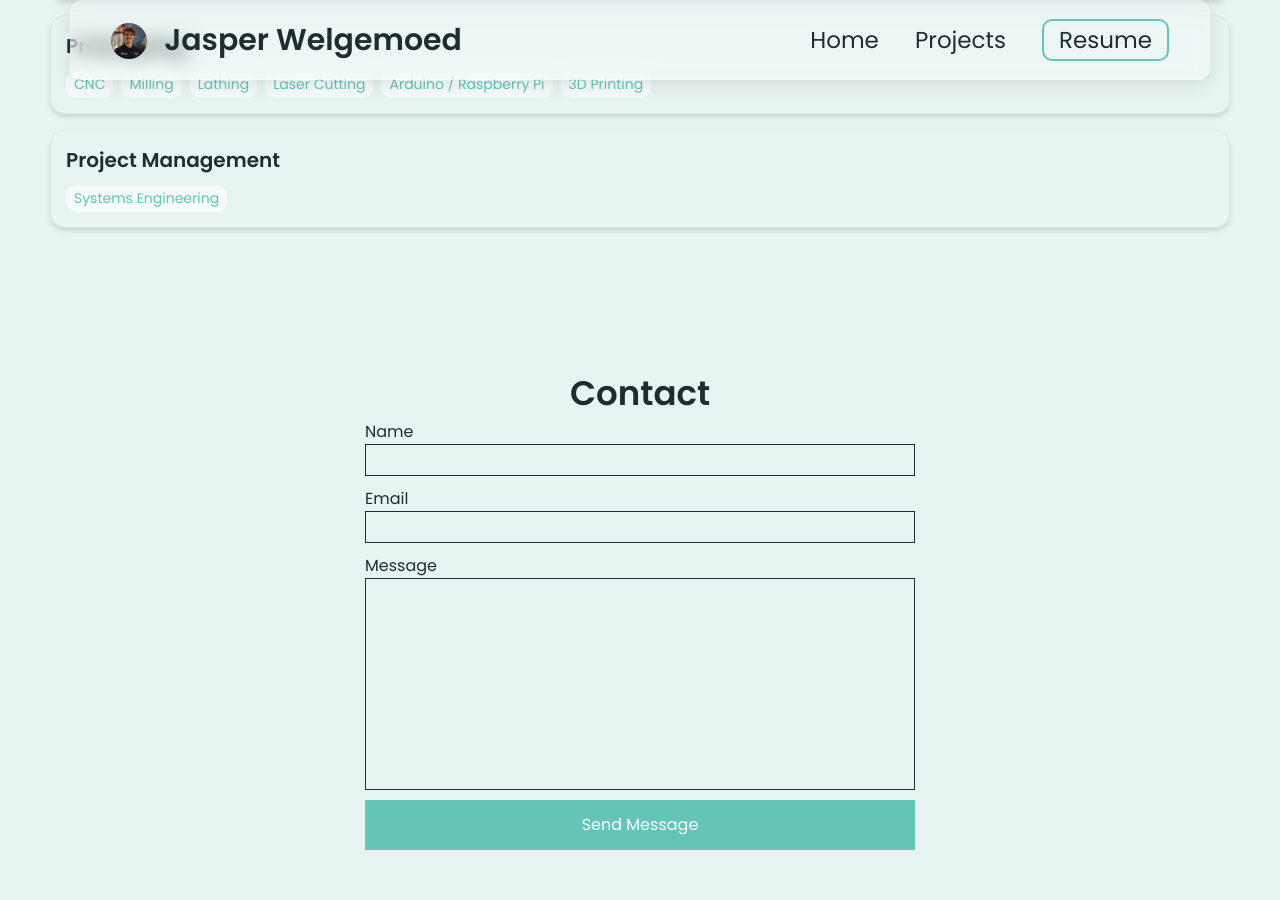
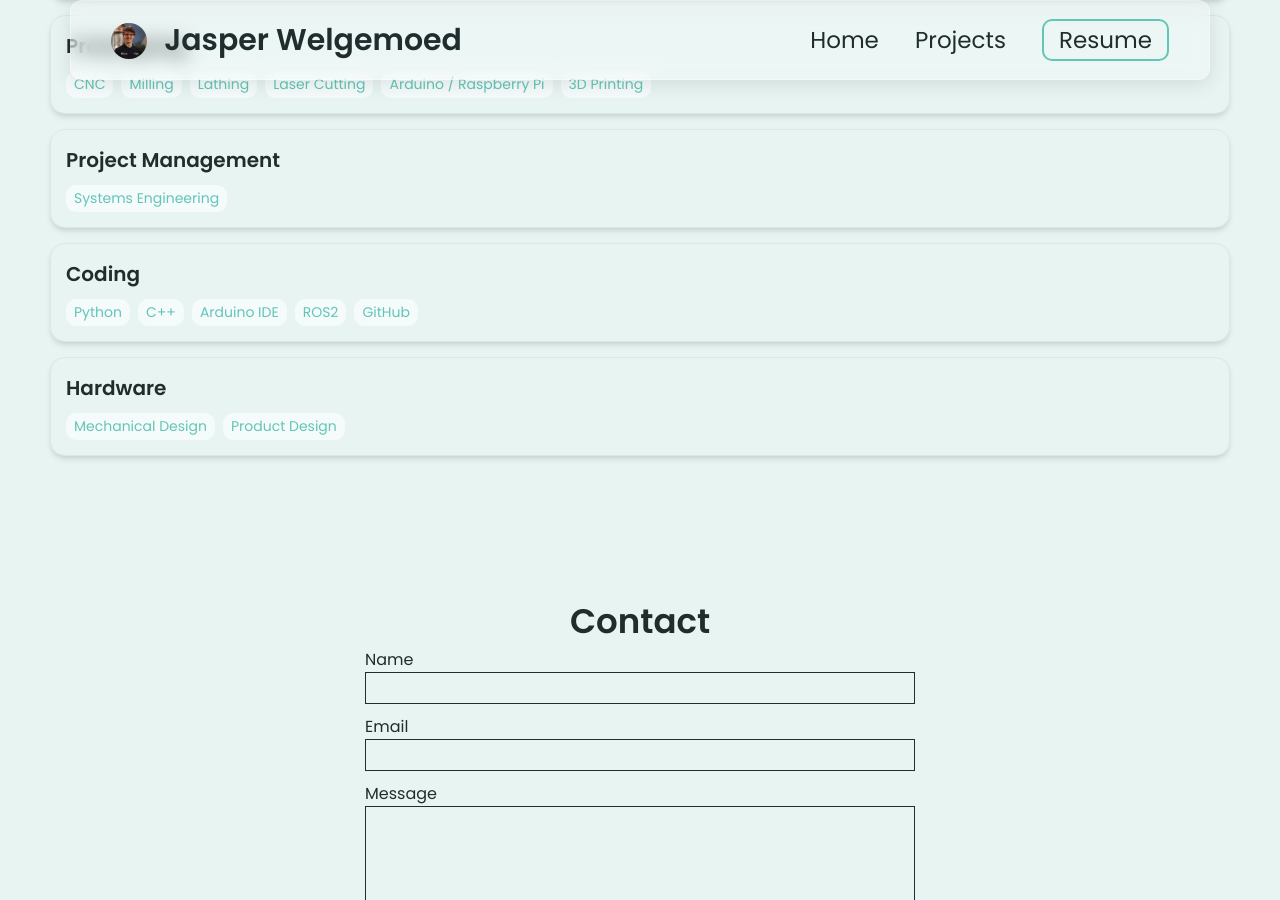
Before and after one commit to jasperwelgemoed/jasperwelgemoed.github.io, a Jekyll site: the page built from index.html, in a window 1280 px wide and 900 px high, scrolled down 3825 px. Built offline with Jekyll 4.4.1, drawn with Linux system fonts in a browser that asks for light colours.

Commit message:
Update _config.yml

```diff
--- a/_config.yml
+++ b/_config.yml
@@ -61,6 +61,18 @@ skills:
   - category: Project Management
     tools:
     - Systems Engineering
+  - category: Coding
+    tools:
+    - Python
+    - C++
+    - Arduino IDE
+    - ROS2
+    - GitHub
+
+  - category: Hardware
+    tools:
+    - Mechanical Design
+    - Product Design
 
 
 # Contact Form Setup. Setup an account and copy over the key. When someone fills out the form, it will be received in your email.
```
